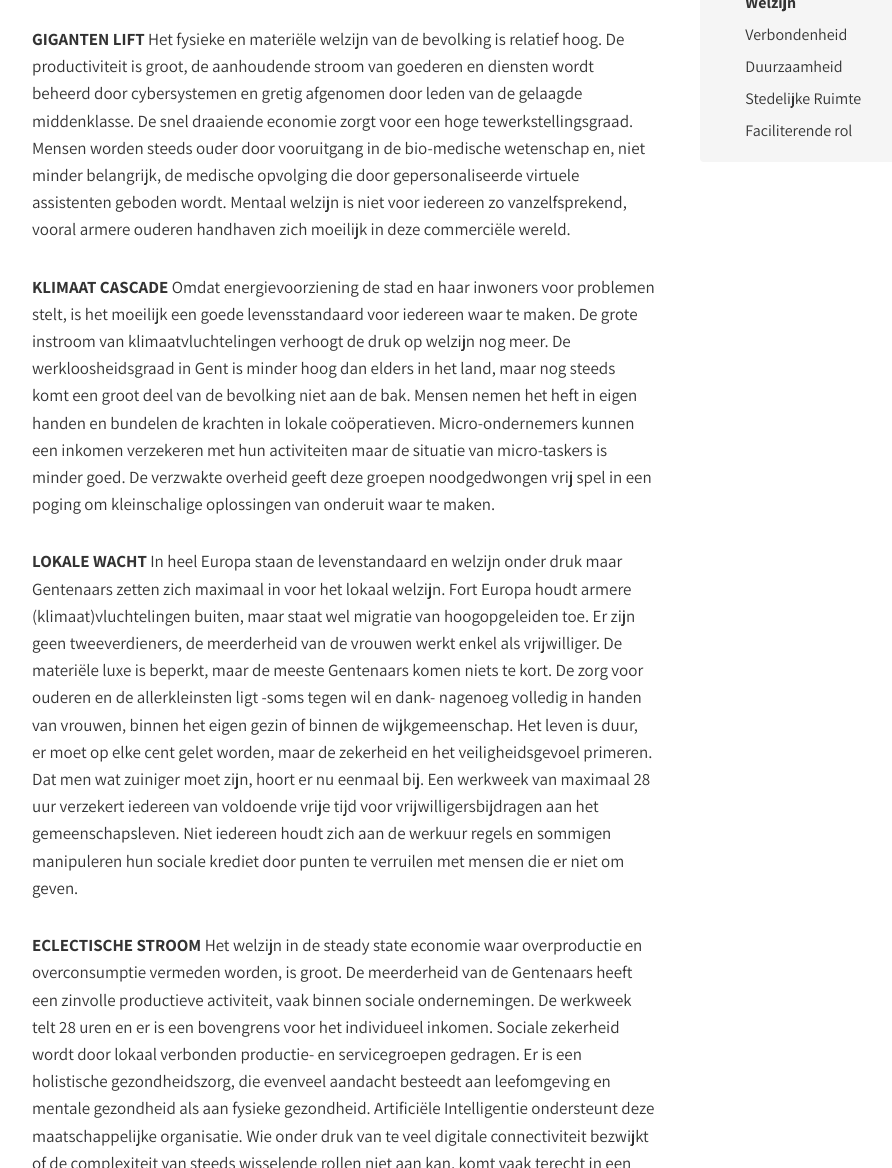
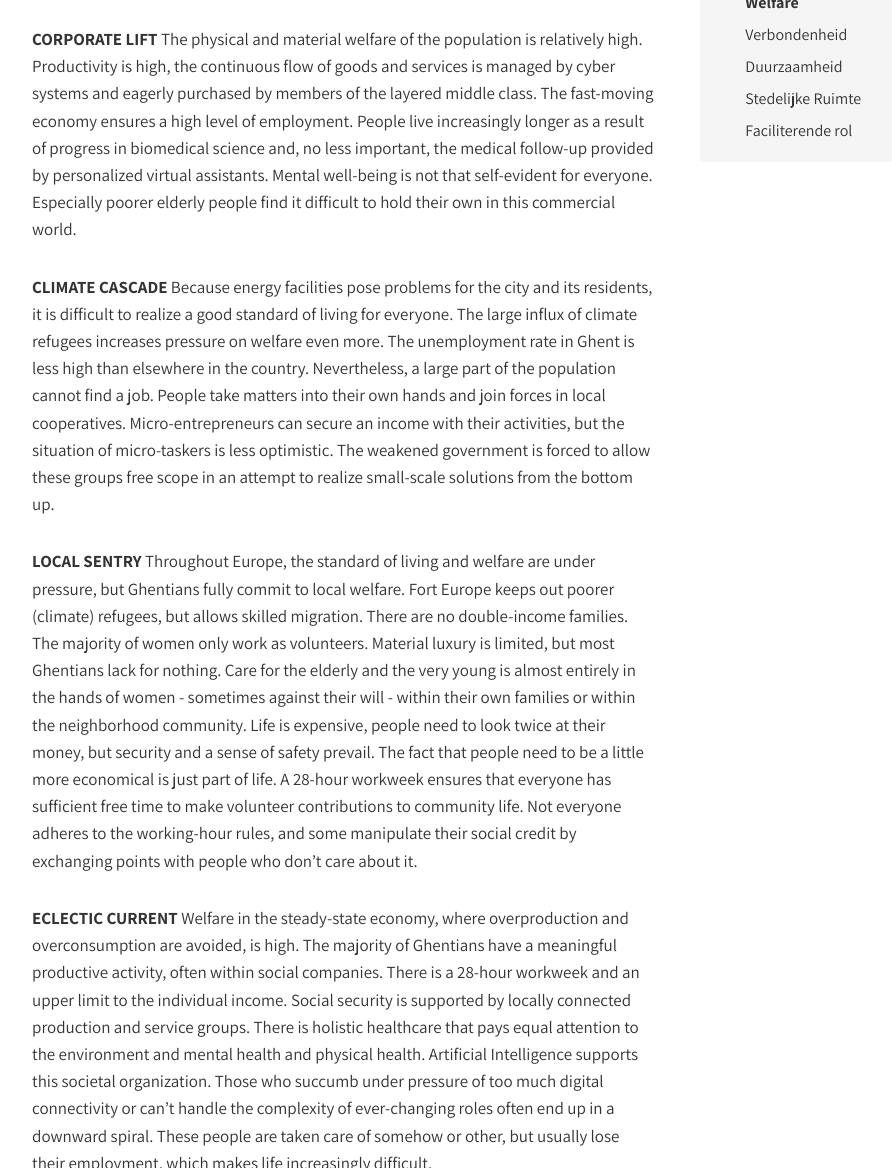
Before and after one commit to lab9k/scripts-voor-gent-2040-en, a Jekyll site: the page built from chapters/chapter-05-part-2.md, in a window 1280 px wide and 1400 px high, scrolled down 478 px, cut to the strip 232-1400 px from the top of the window. Shown: the whole strip, without its empty margins (133-1025 px from the left). Built offline with Jekyll 4.4.1, drawn with Linux system fonts in a browser that asks for light colours; nearby versions of some CDN libraries; some of the changed text lies outside the part shown.

Commit message:
Update chapter-05-part-2.md

```diff
--- a/chapters/chapter-05-part-2.md
+++ b/chapters/chapter-05-part-2.md
@@ -5,16 +5,16 @@ part: 2
 chapter: 5
 ispart: true
 permalink: /kompas/welzijn/
-title: Welzijn
+title: Welfare
 indentlevel: 2
 ---
 
 <a href="{{ site.baseurl }}/images/Welzijn.jpg" data-lightbox="Welzijn"><img src="{{ site.baseurl }}/images/Welzijn.jpg"></a>
 
-**GIGANTEN LIFT** Het fysieke en materiële welzijn van de bevolking is relatief hoog. De productiviteit is groot, de aanhoudende stroom van goederen en diensten wordt beheerd door cybersystemen en gretig afgenomen door leden van de gelaagde middenklasse. De snel draaiende economie zorgt voor een hoge tewerkstellingsgraad. Mensen worden steeds ouder door vooruitgang in de bio-medische wetenschap en, niet minder belangrijk, de medische opvolging die door gepersonaliseerde virtuele assistenten geboden wordt. Mentaal welzijn is niet voor iedereen zo vanzelfsprekend, vooral armere ouderen handhaven zich moeilijk in deze commerciële wereld.
+**CORPORATE LIFT** The physical and material welfare of the population is relatively high. Productivity is high, the continuous flow of goods and services is managed by cyber systems and eagerly purchased by members of the layered middle class. The fast-moving economy ensures a high level of employment. People live increasingly longer as a result of progress in biomedical science and, no less important, the medical follow-up provided by personalized virtual assistants. Mental well-being is not that self-evident for everyone. Especially poorer elderly people find it difficult to hold their own in this commercial world.
 
-**KLIMAAT CASCADE** Omdat energievoorziening de stad en haar inwoners voor problemen stelt, is het moeilijk een goede levensstandaard voor iedereen waar te maken. De grote instroom van klimaatvluchtelingen verhoogt de druk op welzijn nog meer. De werkloosheidsgraad in Gent is minder hoog dan elders in het land, maar nog steeds komt een groot deel van de bevolking niet aan de bak. Mensen nemen het heft in eigen handen en bundelen de krachten in lokale coöperatieven. Micro-ondernemers kunnen een inkomen verzekeren met hun activiteiten maar de situatie van micro-taskers is minder goed. De verzwakte overheid geeft deze groepen noodgedwongen vrij spel in een poging om kleinschalige oplossingen van onderuit waar te maken.
+**CLIMATE CASCADE** Because energy facilities pose problems for the city and its residents, it is difficult to realize a good standard of living for everyone. The large influx of climate refugees increases pressure on welfare even more. The unemployment rate in Ghent is less high than elsewhere in the country. Nevertheless, a large part of the population cannot find a job. People take matters into their own hands and join forces in local cooperatives. Micro-entrepreneurs can secure an income with their activities, but the situation of micro-taskers is less optimistic. The weakened government is forced to allow these groups free scope in an attempt to realize small-scale solutions from the bottom up.
 
-**LOKALE WACHT** In heel Europa staan de levenstandaard en welzijn onder druk maar Gentenaars zetten zich maximaal in voor het lokaal welzijn. Fort Europa houdt armere (klimaat)vluchtelingen buiten, maar staat wel migratie van hoogopgeleiden toe. Er zijn geen tweeverdieners, de meerderheid van de vrouwen werkt enkel als vrijwilliger. De materiële luxe is beperkt, maar de meeste Gentenaars komen niets te kort. De zorg voor ouderen en de allerkleinsten ligt -soms tegen wil en dank- nagenoeg volledig in handen van vrouwen, binnen het eigen gezin of binnen de wijkgemeenschap. Het leven is duur, er moet op elke cent gelet worden, maar de zekerheid en het veiligheidsgevoel primeren. Dat men wat zuiniger moet zijn, hoort er nu eenmaal bij. Een werkweek van maximaal 28 uur verzekert iedereen van voldoende vrije tijd voor vrijwilligersbijdragen aan het gemeenschapsleven. Niet iedereen houdt zich aan de werkuur regels en sommigen manipuleren hun sociale krediet door punten te verruilen met mensen die er niet om geven.
+**LOCAL SENTRY** Throughout Europe, the standard of living and welfare are under pressure, but Ghentians fully commit to local welfare. Fort Europe keeps out poorer (climate) refugees, but allows skilled migration. There are no double-income families. The majority of women only work as volunteers. Material luxury is limited, but most Ghentians lack for nothing. Care for the elderly and the very young is almost entirely in the hands of women - sometimes against their will - within their own families or within the neighborhood community. Life is expensive, people need to look twice at their money, but security and a sense of safety prevail. The fact that people need to be a little more economical is just part of life. A 28-hour workweek ensures that everyone has sufficient free time to make volunteer contributions to community life. Not everyone adheres to the working-hour rules, and some manipulate their social credit by exchanging points with people who don’t care about it.
 
-**ECLECTISCHE STROOM** Het welzijn in de steady state economie waar overproductie en overconsumptie vermeden worden, is groot. De meerderheid van de Gentenaars heeft een zinvolle productieve activiteit, vaak binnen sociale ondernemingen. De werkweek telt 28 uren en er is een bovengrens voor het individueel inkomen. Sociale zekerheid wordt door lokaal verbonden productie- en servicegroepen gedragen. Er is een holistische gezondheidszorg, die evenveel aandacht besteedt aan leefomgeving en mentale gezondheid als aan fysieke gezondheid. Artificiële Intelligentie ondersteunt deze maatschappelijke organisatie. Wie onder druk van te veel digitale connectiviteit bezwijkt of de complexiteit van steeds wisselende rollen niet aan kan, komt vaak terecht in een negatieve spiraal. Deze mensen worden zo goed en zo kwaad als het kan opgevangen maar verliezen meestal wel hun tewerkstelling waardoor het leven steeds moeilijker wordt.
+**ECLECTIC CURRENT** Welfare in the steady-state economy, where overproduction and overconsumption are avoided, is high. The majority of Ghentians have a meaningful productive activity, often within social companies. There is a 28-hour workweek and an upper limit to the individual income. Social security is supported by locally connected production and service groups. There is holistic healthcare that pays equal attention to the environment and mental health and physical health. Artificial Intelligence supports this societal organization. Those who succumb under pressure of too much digital connectivity or can’t handle the complexity of ever-changing roles often end up in a downward spiral. These people are taken care of somehow or other, but usually lose their employment, which makes life increasingly difficult.
```
